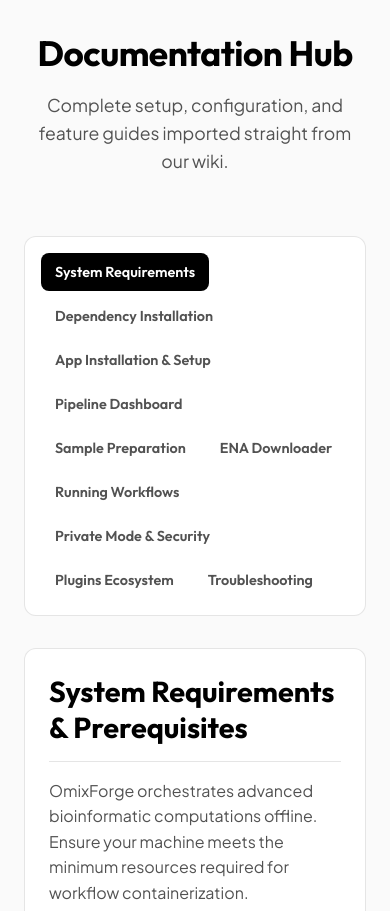
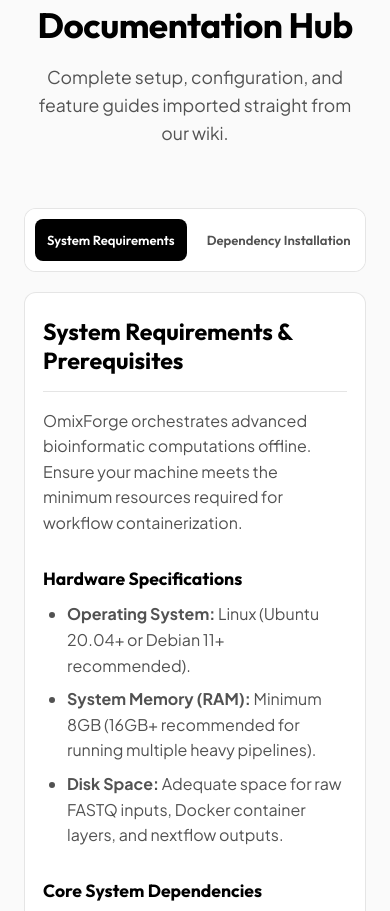
Before and after one commit to mohdsinanm/OmixForge, a plain HTML site: page docs/index.html in a window 390 px wide. Shown: the part 4621-5532 px from the top of the page. Drawn offline with Linux system fonts and the light colour scheme.

Commit message:
feat: add Open Graph image meta tags and enhance documentation styles

```diff
--- a/docs/index.html
+++ b/docs/index.html
@@ -42,6 +42,13 @@
     <meta name="twitter:description"
           content="Simplify Nextflow and nf-core workflows with a modern offline desktop application.">
 
+    <meta property="og:image"
+      content="https://mohdsinanm.github.io/OmixForge/assets/og-image.png">
+    <meta property="og:image:width" content="1200">
+
+    <meta property="og:image:height" content="627">
+
+    <meta property="og:image:alt" content="OmixForge - Offline Bioinformatics Workflow Manager">
 
     <!-- Favicon -->
     <link rel="icon" href="favicon.ico">
@@ -62,7 +69,7 @@
     "applicationCategory": "ScientificApplication",
     "operatingSystem": "Windows, Linux, macOS",
     "description": "Offline bioinformatics workflow manager for Nextflow and nf-core pipelines.",
-    "url": "https://mohdsinanm.github.io/OmixForge/,
+    "url": "https://mohdsinanm.github.io/OmixForge/",
     "softwareVersion": "1.0",
     "offers": {
         "@type": "Offer",
--- a/docs/styles.css
+++ b/docs/styles.css
@@ -1276,4 +1276,60 @@ body.dark-theme .mock-btn-delete {
     .docs-content {
         padding: 24px;
     }
+
+    .docs-section {
+        padding: 72px 0;
+    }
+
+    .docs-wrapper {
+        gap: 20px;
+    }
+
+    .docs-sidebar {
+        padding: 10px;
+        overflow-x: auto;
+        overflow-y: hidden;
+        -webkit-overflow-scrolling: touch;
+    }
+
+    .docs-nav-list {
+        flex-wrap: nowrap;
+        width: max-content;
+        gap: 8px;
+    }
+
+    .docs-nav-btn {
+        flex: 0 0 auto;
+        min-height: 42px;
+        padding: 10px 12px;
+        font-size: 0.82rem;
+        white-space: nowrap;
+    }
+
+    .docs-content {
+        min-width: 0;
+        min-height: 0;
+        padding: 24px 18px;
+        overflow: hidden;
+    }
+
+    .doc-panel h3 {
+        font-size: 1.45rem;
+        overflow-wrap: anywhere;
+    }
+
+    .doc-panel h4 {
+        font-size: 1.1rem;
+    }
+
+    .doc-panel ul,
+    .doc-panel ol {
+        margin-left: 20px;
+        padding-left: 4px;
+    }
+
+    .doc-panel .code-block-container {
+        max-width: 100%;
+        overflow-x: auto;
+    }
 }
```
Also changed, not shown: docs/assets/og-image.png (added).
